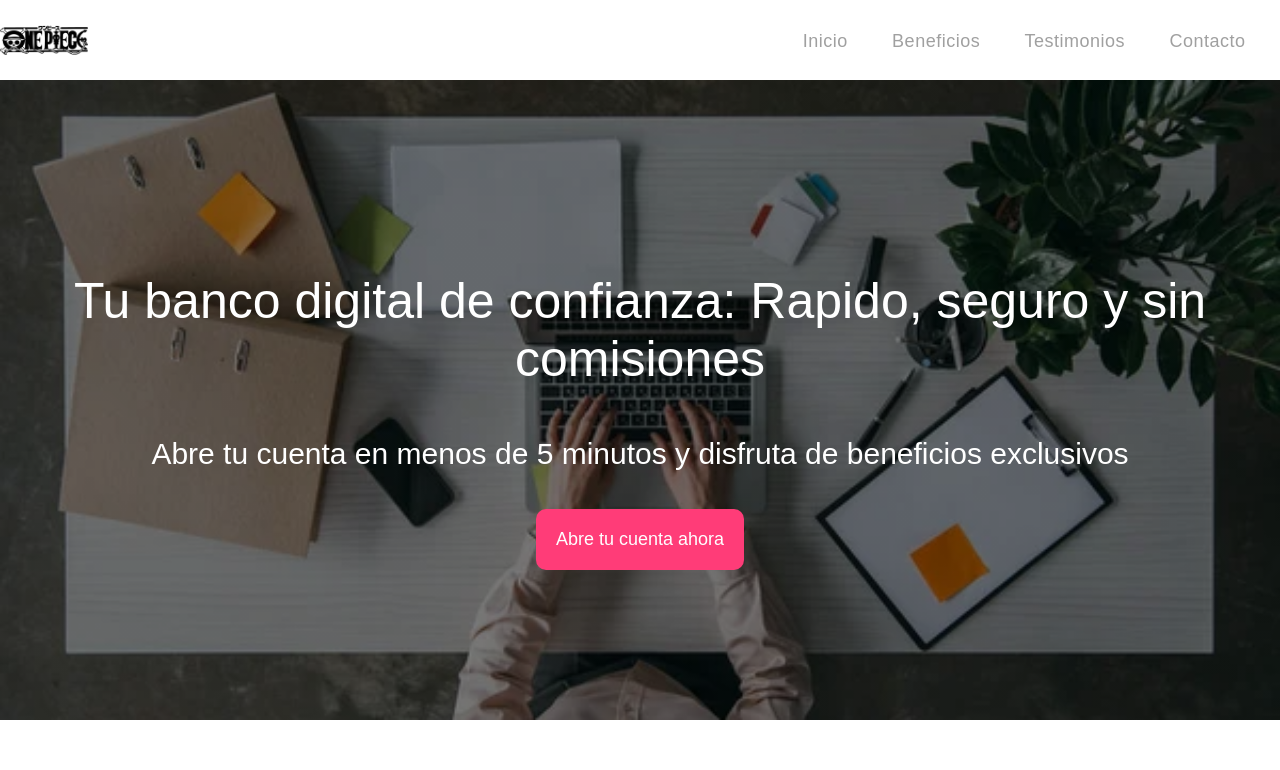
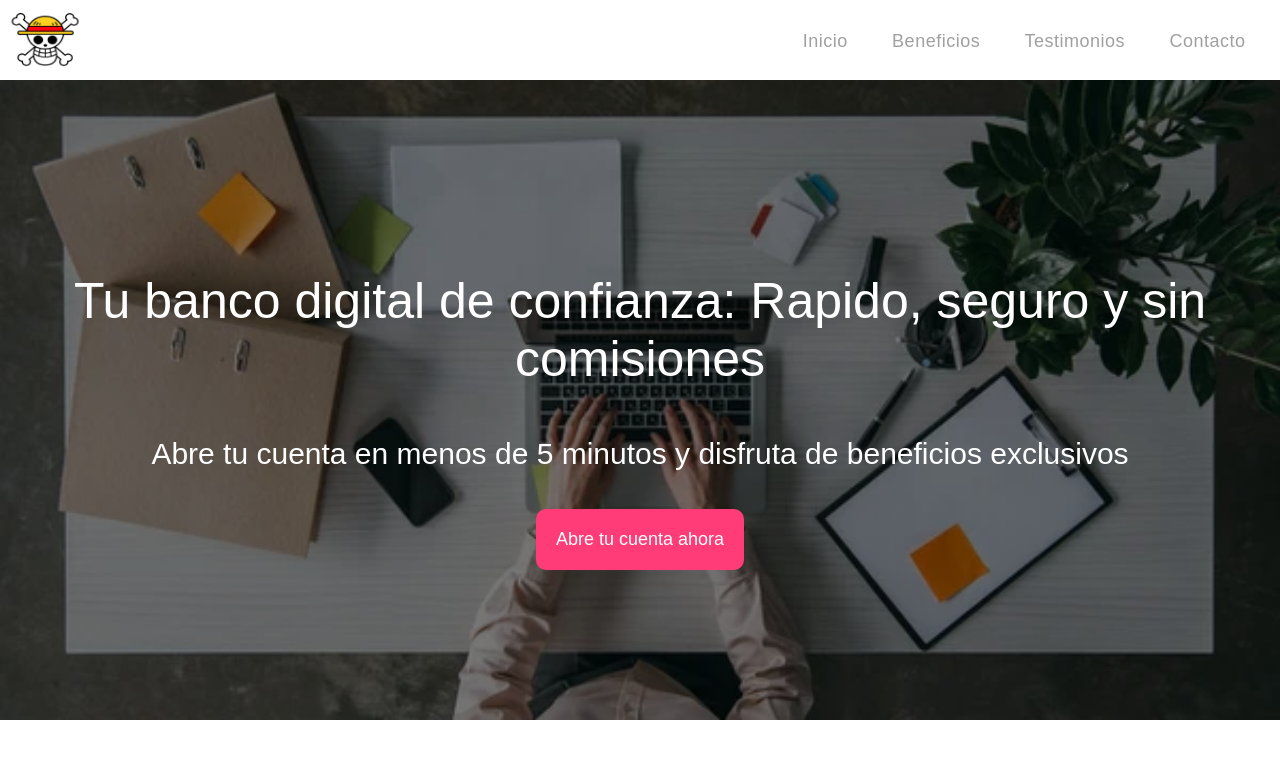
Before and after one commit to Licenia/landing-page, a plain HTML site: page index.html in a window 1280 px wide. Shown: the top 770 px of the page. Drawn offline with Linux system fonts and the light colour scheme.

```diff
--- a/index.html
+++ b/index.html
@@ -3,13 +3,14 @@
 <head>
     <meta charset="UTF-8">
     <meta name="viewport" content="width=device-width, initial-scale=1.0">
+    <link rel="icon" href="./img/logo.jpg" type="image/x-icon" />
     <link rel="stylesheet" href="style.css">
     <title>Pirate Bank</title>
 </head>
 <body>
 
             <section class="header-logo">
-                <img src="./img/logo-onePiece.jpg" alt="Logo">
+                <img src="./img/logo.jpg" alt="Logo">
                 <nav class="barra">
                     <ul>
                         <li><a href="#">Inicio</a></li>
```
Also changed, not shown: img/logo-onePiece.jpg (deleted), img/logo.jpg (added), img/screen-2.png (added), img/screen.png (added), 2 other files.
